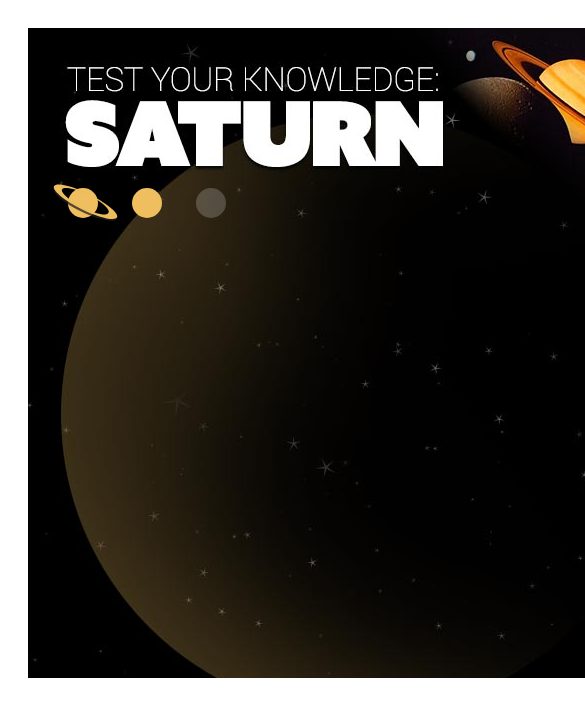
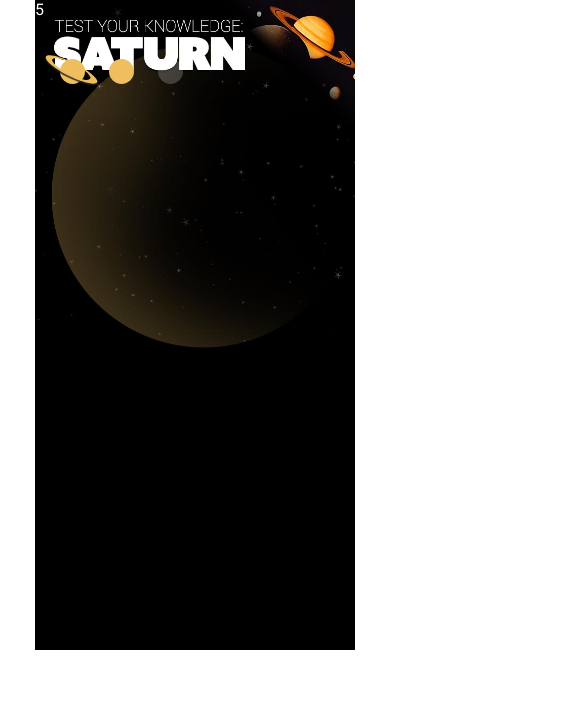
Before and after one commit to jamiebrown201/Angular-test-quiz, a website: page index.html in a window 390 px wide. Shown: the top 716 px of the page, 585 px wide, since content can reach past the window. Drawn offline with Linux system fonts and the light colour scheme.

Commit message:
angular init

```diff
--- a/css/quiz.css
+++ b/css/quiz.css
@@ -1,53 +1,77 @@
 @import url(http://fonts.googleapis.com/css?family=Titillium+Web:900|Roboto:400,100);
 
-body { background-color: #fff; padding: 20px; }
+body {
+  background-color: #fff;
+  padding: 20px;
+}
 
 #myQuiz {
-   font-family: 'Roboto', sans-serif; font-size: 16px; font-weight: 400;
-   width: 650px; height: 650px;
+   font-family: 'Roboto', sans-serif;
+   font-size: 16px;
+   font-weight: 400;
+   width: 650px;
+   height: 650px;
+   margin: 0 auto;
    position: relative;
+   color: #fff;
    overflow: hidden;
-   color: #fff;
    background: #000 url(../images/background.jpg) no-repeat 0px 0px;
 }
 
+#myQuiz h1 {
+  font-weight: 100;
+  font-size: 2em;
+  text-transform: uppercase;
+  margin: 0px;
+  position: relative;
+  top: 25px;
+  left:36px;
+}
+
+#myQuiz h1 span {
+  display: block;
+  font-weight: 900;
+  font-family: 'Titillium Web', sans-serif;
+  font-size: 3.2em;
+  line-height: 65px;
+}
+
 #myQuiz h2 {
-  font-size: 3em; margin: 0px; font-weight: 100;
+  font-size: 3em;
+  margin: 0px;
+  font-weight: 100;
 }
 
 #myQuiz h3 {
-  font-size: 2.4em; margin: 0px; font-weight: 100;
+  font-size: 2.4em;
+  margin: 0px;
+  font-weight: 100;
 }
 
 #myQuiz p {
-  margin: 0px 0px 14px 0px; font-weight: 100;
+  margin: 0px 0px 14px 0px;
 }
 
-#myQuiz .btn {
-  display: inline-block; cursor: pointer; background-color: #c04b01;
-  color: #fff; text-decoration: none;
-  padding: 5px 15px; border-radius: 6px;
+/* Progress Bar */
+#myQuiz .progress {
+  width: 550px;
+  position: relative;
+  top: 60px;
+  left: 40px;
 }
 
-/*progress*/
-
-#myQuiz .progress {
-	position: absolute;
-	top: 160px;
-	left: 40px;
-	width: 550px;
-}
-#myQuiz .progress div {
+#myQuiz .progress div{
   position: relative;
   display: inline-block;
   width: 30px;
   height: 30px;
   margin-right: 30px;
   border-radius: 50%;
-	background-color: rgba(255, 255, 255, .2);
+  background-color: rgba(255,255,255,.2);
   transition: background-color 1s;
 }
-#myQuiz .progress div::after {
+
+#myQuiz .progress div::after{
   content: '';
   display: block;
   position: absolute;
@@ -55,8 +79,8 @@ body { background-color: #fff; padding: 20px; }
   left: -15px;
   width: 65px;
   height: 40px;
-	background: url('../images/ring.svg') 0 0 no-repeat;
-	transition: opacity 1s, top 1s;
+  background: url(../images/ring.svg) no-repeat 0px 0px;
+  transition: opacity 1s top 1s;
   opacity: 0;
 }
 
@@ -68,26 +92,43 @@ body { background-color: #fff; padding: 20px; }
 #myQuiz .progress div.correct::after {
   top: -5px;
   opacity: 1;
-
 }
 
-/* intro */
+/* Intro */
 
 #myQuiz .intro {
-  position: absolute; top: 225px; left: 660px; width: 550px;
+  position: absolute;
+  top: 225px;
+  left: 660px;
+  width: 550px;
 }
 
-#myQuiz .intro p {
+#myQuiz .intro p{
  margin: 0px 0px 40px 0px;
 }
 
+#myQuiz .btn {
+  display: inline-block;
+  cursor: pointer;
+  background-color: #c04b01;
+  color: #fff;
+  text-decoration: none;
+  padding: 5px 15px;
+  border-radius: 6px;
+}
+
 /* Questions */
+
 #myQuiz .question {
-  width: 550px; position: absolute; top: 225px; left: 660px
+  width: 550px;
+  position: absolute;
+  top: 225px;
+  left: 660px;
 }
 
 #myQuiz .question .txt {
-  font-size: 1.6em; margin: 0px 0px 20px 0px;
+  font-size: 1.6em;
+  margin: 0px 0px 20px 0px;
 }
 
 #myQuiz .question .ans {
@@ -95,7 +136,10 @@ body { background-color: #fff; padding: 20px; }
   font-size: 1.1em;
   width: 225px;
   border: 2px solid rgba(238,189,102,.4);
-  border-radius: 6px; padding: 10px; margin: 0px 15px 15px 0px; position: relative;
+  border-radius: 6px;
+  padding: 10px;
+  margin: 0px 15px 15px 0px;
+  position: relative;
 }
 
 #myQuiz .question .ans.selected {
@@ -106,20 +150,25 @@ body { background-color: #fff; padding: 20px; }
  border-color: #459a2e;
 }
 
-#myQuiz .question .ans::after  {
-  content: ''; display: block; width 20px; height 20px;
-  background: #777 no-repeat 0px 0px; background-size: 20px 20px;
-  position: absolute; top: 5px; right: 5px;
+#myQuiz .question .ans:after {
+ content: '';
+ display: block;
+ width: 20px;
+ height: 20px;
+ background: no-repeat 0px 0px;
+ background-size: 20px 20px;
+ position: absolute;
+ top: 5px;
+ right: 5px;
 }
 
-#myQuiz .question .ans.selected::after {
+#myQuiz .question .ans.selected:after {
   background-image: url(../images/icon_incorrect.svg);
 }
 
-#myQuiz .question .ans.correct::after {
+#myQuiz .question .ans.correct:after {
   background-image: url(../images/icon_correct.svg);
 }
-
 
 #myQuiz .question.unanswered .ans {
   cursor: pointer;
@@ -129,44 +178,187 @@ body { background-color: #fff; padding: 20px; }
   background-color: rgba(238,189,102,.2);
 }
 
-#myQuiz .question.answered .ans:hover {
-  cursor: pointer;
+#myQuiz .question.answered .ans {
+  cursor: default;
 }
 
-/* feedback */
+#myQuiz .question .ans.image {
+  min-height: 60px;
+  padding: 0px;
+  background-repeat: no-repeat;
+  background-position: 0px 0px;
+}
 
+/* Feedback */
 #myQuiz .feedback {
   color: #efbe5e;
-  margin-top: 50px;
+  margin-top: 10px;
   transition: opacity 1.5s, margin-top 1.5s;
+  visibility: hidden;
   opacity: 0;
 }
 
-#myQuiz .feedback .btn { margin-top: 5px; }
+#myQuiz .feedback .btn{
+  margin-top: 5px;
+}
 
-#myQuiz .feedback strong { color: #fff; }
+#myQuiz .feedback strong{
+  color: #fff;
+}
 
-#myQuiz .answered .feedback { visibility: visable; opacity: 1; margin-top: 10px; }
+#myQuiz .answered .feedback{
+  visibility: visible;
+  opacity: 1;
+  margin-top: 10px;
+}
 
 /* Results */
+#myQuiz .results {
+  position: relative;
+  top: 125px;
+  left: 660px;
+  width: 550px;
+}
 
-#myQuiz .results { position: absolute; top: 225px; left: 660px; width: 550px; }
+#myQuiz .results .share {
+  margin-top: 40px;
+}
 
-#myQuiz .results .share { margin-top: 40px; }
-
-#myQuiz .results .share a.btn {
-  margin-right: 20px; padding: 9px 15px 8px 42px;
+#myQuiz .results .share a.btn{
+  margin-right: 20px;
+  padding: 9px 15px 8px 42px;
   background-repeat: no-repeat;
   background-position: 10px 5px;
   background-size: 25px 25px;
 }
 
-#myQuiz .results .share a.btn.email {
+#myQuiz .results .share a.btn.email{
   background-color: #f0a121;
   background-image: url(../images/icon_email.svg);
 }
 
-#myQuiz .results .share a.btn.twitter {
- background-color: #59aded;
+#myQuiz .results .share a.btn.twitter{
+  background-color: #59adeb;
   background-image: url(../images/icon_twitter.svg);
 }
+
+
+#myQuiz .active,
+#myQuiz .inactive {
+  transition: left 1.5s ease-in-out;
+}
+
+#myQuiz .active {
+  left: 40px;
+}
+
+#myQuiz .intro.inactive,
+#myQuiz .inactive.answered {
+  left: -1350px;
+}
+
+
+@media screen and (max-width: 650px) {
+  body {
+    padding: 0px;
+    margin: 0px;
+  }
+
+  #myQuiz {
+    width: 320px;
+    background-size: 329px auto;
+  }
+
+  #myQuiz h1 {
+    width: 300px;
+    font-size: 1.3em;
+    top: 25px;
+    left: 25px;
+  }
+
+  #mQuiz h1 span {
+    line-height: 43px;
+  }
+
+  #myQuiz h2 {
+    margin: 0px;
+  }
+
+  #myQuiz h3 {
+    font-size: 2.2em;
+    margin-bottom: 15px;
+  }
+
+  #myQuiz .progress {
+    width: 300px;
+    top: 40px;
+    left: 25px;
+  }
+
+  #myQuiz .progress div{
+    width: 25px;
+    height: 25px;
+    margin-right: 20px;
+  }
+
+  #myQuiz .progress div::after {
+    top: -30px;
+    width: 53px;
+    height: 33px;
+  }
+
+  #myQuiz .intro {
+    width: 300px;
+    top: 160px;
+    left: 330px;
+  }
+
+  #myQuiz .question {
+    width: 300px;
+    top: 160px;
+    left: 330px;
+  }
+
+  #myQuiz .question .txt {
+    font-size: 1.4em;
+    margin-bottom: 15px;
+  }
+
+  #myQuiz .question .ans {
+    font-size: 1em;
+    padding: 5px 10px;
+    margin-bottom: 10px;
+  }
+
+  #myQuiz .question .ans.image {
+    min-height: 45px;
+    background-size: auto 45px;
+  }
+
+  #myQuiz .question .ans.image:hover {
+    background-color: #000;
+  }
+
+  #myQuiz .results {
+    width: 260px;
+    top: 50px;
+    left: 330px;
+  }
+
+  #myQuiz .results .share {
+    margin-top: 20px;
+  }
+
+  #myQuiz .results a.btn {
+    margin-bottom: 20px;
+  }
+
+  #myQuiz .active {
+    left: 25px;
+  }
+
+  #myQuiz .intro.inactive,
+  #myQuiz .inactive.answered {
+    left: -650px;
+  }
+}
--- a/index.html
+++ b/index.html
@@ -7,7 +7,8 @@
 		<link rel="stylesheet" type="text/css" href="css/quiz.css">
 	</head>
 	<body>
-    <div id="myQuiz" ngController="QuizController">
+    <div id="myQuiz" ng-controller="QuizController">
+			{{totalQuestions}}
       <div class="progress">
         <div class="answered correct"></div>
         <div class="on"></div>
--- a/js/quiz.js
+++ b/js/quiz.js
@@ -5,10 +5,14 @@
 	app.controller('QuizController', ['$scope', '$http', '$sce',function($scope, $http, $sce){
 
 		$scope.score = 0;
-		$scope.activeQuestion = -1;
-		$scope.activeQuestionAnswered = 0;
-		$scopre.percentage = 0;
+    $scope.activeQuestion = -1;
+    $scope.activeQuestionAnswered = 0;
+    $scope.percentage = 0;
 
+    $http.get('quiz_data.json').then(function(quizData){
+      $scope.myQuestions = quizData.data;
+      $scope.totalQuestions = $scope.myQuestions.length;
+    });
 
 
 
```
Also changed, not shown: package.json (added, +19 -0 lines), 1 other file. Lines whose indentation alone changed are shown as unchanged.
